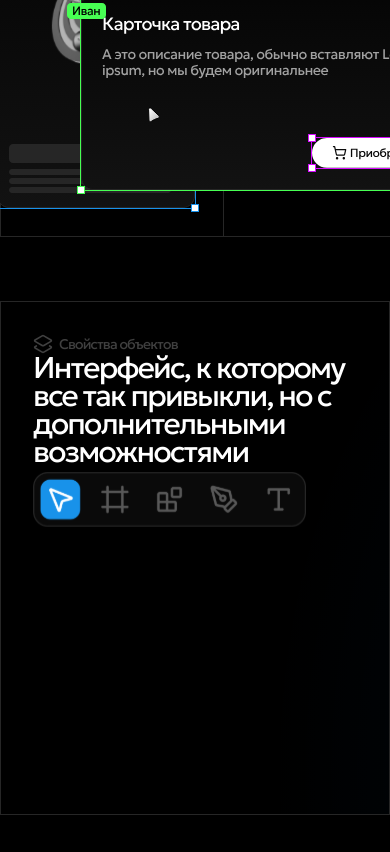
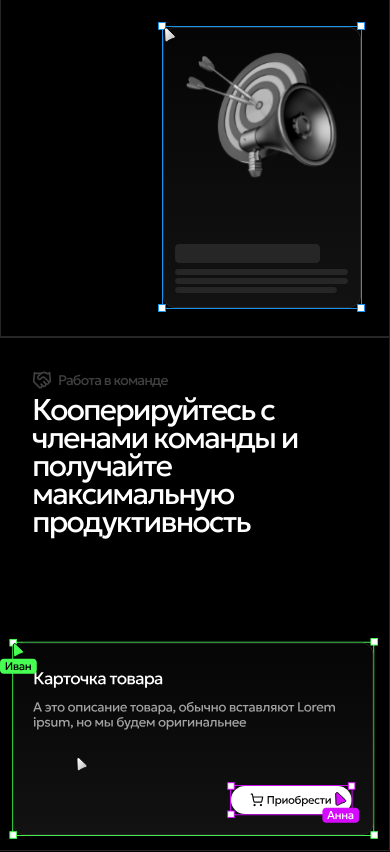
Before and after one commit to ECS1PLE/Aeterna, a Next.js app: page /about in a window 390 px wide. Shown: the part 1127-1979 px from the top of the page. Built offline with nearby package versions, Linux system fonts and the light colour scheme.

Commit message:
first mobile version of new page

```diff
--- a/src/app/about/page.tsx
+++ b/src/app/about/page.tsx
@@ -12,10 +12,10 @@ import TryEditorIllustration from "@/components/Illustrations/TryEditor";
 const about = () => {
     return (
         <>
-            <Wrapper className="gap-16 flex flex-col">
+            <Wrapper className="gap-16 flex flex-col mt-25 sm:mt-0">
                 <BottomBanner showBottomLogo={false} showBorderSvg={true} FirstButton="Войти в редактор" SecondButton=""
                 icon={<Zap />}/>
-                <div className="flex w-[100%] h-[514px]">
+                <div className="flex w-[100%] h-[auto] sm:h-[514px] sm:flex-row flex-col">
                     <AboutHalfBlock text="Создавайте и тестируйте дизайн в реальном времени"
                     MainHeaderTitle="Превью в реальном времени" icon={<Eye />}
                     borderLeft={true} borderTop={true}
@@ -27,7 +27,8 @@ const about = () => {
                     MainHeaderTitle="Работа в команде" icon={<Handshake />}
                     borderTop={true} borderBottom={true}
                     borderRight={true}>
-                        <CooperationIllustration className="absolute bottom-[42px] right-[42px]"/>
+                        <CooperationIllustration className="absolute sm:bottom-[42px] sm:w-[401px] sm:h-[213px]
+                        sm:right-[42px] right-[11px] bottom-[11px]"/>
                     </AboutHalfBlock>
                 </div>
                 <div className="w-[100%] h-[514px] flex relative overflow-hidden">
@@ -36,7 +37,7 @@ const about = () => {
                     icon={<Layers2 />}
                     text="Интерфейс, к которому все так
                     привыкли, но с дополнительными возможностями">
-                        <InterfaceIllustration className="absolute -z-[1] bottom-0"/>
+                        <InterfaceIllustration className="absolute bottom-0 right-[20px] sm:w-auto sm:h-auto h-[220px] w-full" />
                     </FullBlock>
                 </div>
                 <div className="flex flex-col pt-[36px] items-center w-full gap-4">
--- a/src/components/Blocks/FullBlock.tsx
+++ b/src/components/Blocks/FullBlock.tsx
@@ -36,8 +36,8 @@ const FullBlock: React.FC<FullBlock> = ({
       borderLeft={borderLeft}
       borderRight={borderRight}
     >
-      <ContainerWrapper className="sm:w-[509px] sm:h-full flex flex-col sm:flex-row">
-        <ContainerHeader className="sm:w-[509px] sm:h-[100%] sm:justify-between">
+    <ContainerWrapper className="w-full flex flex-col sm:w-[509px] sm:h-full sm:flex-row">
+        <ContainerHeader className="sm:w-[509px] sm:h-[100%] sm:justify-between flex flex-col gap-[16px]">
           <div>
             <ContainerHeaderCategory icon={icon} text={MainHeaderTitle} />
             <ContainerHeaderTitle className="max-w-[509px]">{text}</ContainerHeaderTitle>
--- a/src/components/Illustrations/BannerBorder.tsx
+++ b/src/components/Illustrations/BannerBorder.tsx
@@ -5,7 +5,8 @@ interface BannerBorder {
 const BannerBorder:React.FC<BannerBorder> = ({className}) => {
     return (
         <svg viewBox="0 0 1280 786" fill="none" xmlns="http://www.w3.org/2000/svg"
-        className={`absolute top-0 -z-[1] ${className}`}>
+        className={`absolute top-0 -z-[1] ${className}`}
+        preserveAspectRatio="none">
             <g clip-path="url(#clip0_2150_2761)">
             <rect x="64.5" y="64.5" width="1151" height="657" stroke="#404040"/>
             <path d="M342 532L252 639.5L1160.5 686.5L1033.5 389L1130 86L239.5 246.5L129 120.5" stroke="white" stroke-width="2"/>
--- a/src/components/Illustrations/Cooperation.tsx
+++ b/src/components/Illustrations/Cooperation.tsx
@@ -4,7 +4,7 @@ interface CooperationIllustration {
 
 const CooperationIllustration:React.FC<CooperationIllustration> = ({className}) => {
     return (
-        <svg width="401" height="213"
+        <svg
         className={`${className}`}
         viewBox="0 0 401 213" fill="none" xmlns="http://www.w3.org/2000/svg">
         <rect x="13.5" y="4.5" width="383" height="205" stroke="#47FF53"/>
--- a/src/components/Illustrations/Interface.tsx
+++ b/src/components/Illustrations/Interface.tsx
@@ -4,7 +4,7 @@ interface InterfaceIllustration {
 
 const InterfaceIllustration:React.FC<InterfaceIllustration> = ({className}) => {
     return (
-        <svg width="1280" height="514"
+        <svg
         className={`${className}`}
         viewBox="0 0 1280 514" fill="none" xmlns="http://www.w3.org/2000/svg" xmlnsXlink="http://www.w3.org/1999/xlink">
             <ellipse opacity="0.1" cx="891.5" cy="468.852" rx="657.5" ry="745.852" fill="url(#paint0_radial_2382_3412)"/>
--- a/src/components/Layout/Container/index.tsx
+++ b/src/components/Layout/Container/index.tsx
@@ -5,6 +5,7 @@ interface ContainerProps {
   borderRight?: boolean;
   borderBottom?: boolean;
   background?: string;
+  className?:string;
 }
 
 const Container: React.FC<ContainerProps> = ({
@@ -14,6 +15,7 @@ const Container: React.FC<ContainerProps> = ({
   borderRight = true,
   borderBottom = true,
   background,
+  className,
 }) => {
   const classes = [
     "w-full",
@@ -25,9 +27,7 @@ const Container: React.FC<ContainerProps> = ({
   ].join(" ");
 
   return (
-    <section className={`${classes} relative`} style={{ background }} >
-      {" "}
-      {/* Применяем фон */}
+    <section className={`${classes} ${className} relative`} style={{ background }} >
       {children}
     </section>
   );
--- a/src/components/Pages/Index/AboutHalfBlock.tsx
+++ b/src/components/Pages/Index/AboutHalfBlock.tsx
@@ -32,6 +32,7 @@ const AboutHalfBlock: React.FC<HalfBlock> = ({
       borderBottom={borderBottom}
       borderLeft={borderLeft}
       borderRight={borderRight}
+      className="h-[514px]"
     >
       <ContainerWrapper>
         <ContainerHeader>
--- a/src/components/Pages/Index/Banner.tsx
+++ b/src/components/Pages/Index/Banner.tsx
@@ -20,7 +20,7 @@ const BottomBanner:React.FC<BottomBanner> = ({ showBottomLogo = true, showBorder
   SecondButton = "Войти в аккаунт", icon=<Rocket />, className }) => {
   return (
     <div className={`flex items-center justify-center h-[514px] relative ${showBorderSvg && ("h-[786px]")} ${className}`}>
-      {showBorderSvg && (<BannerBorder className="w-[100%] h-[100%] sm:w-[1280px] sm:h-[auto]" />)}
+      {showBorderSvg && (<BannerBorder className="w-screen h-[786px] sm:w-[1280px] sm:h-[auto]" />)}
       <Banner>
         <BannerTitle>Волки используют Aetérna</BannerTitle>
         <BannerText>
```
